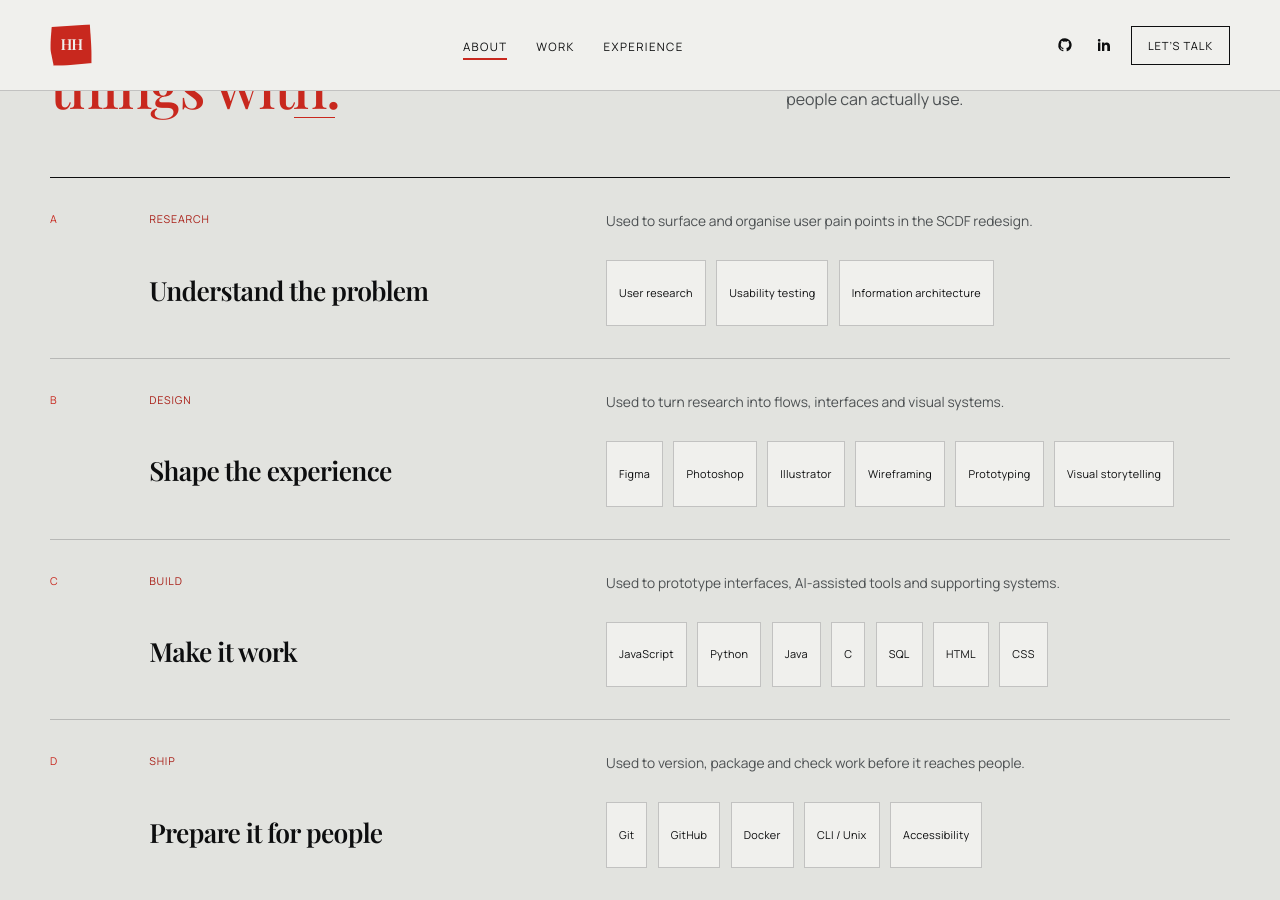
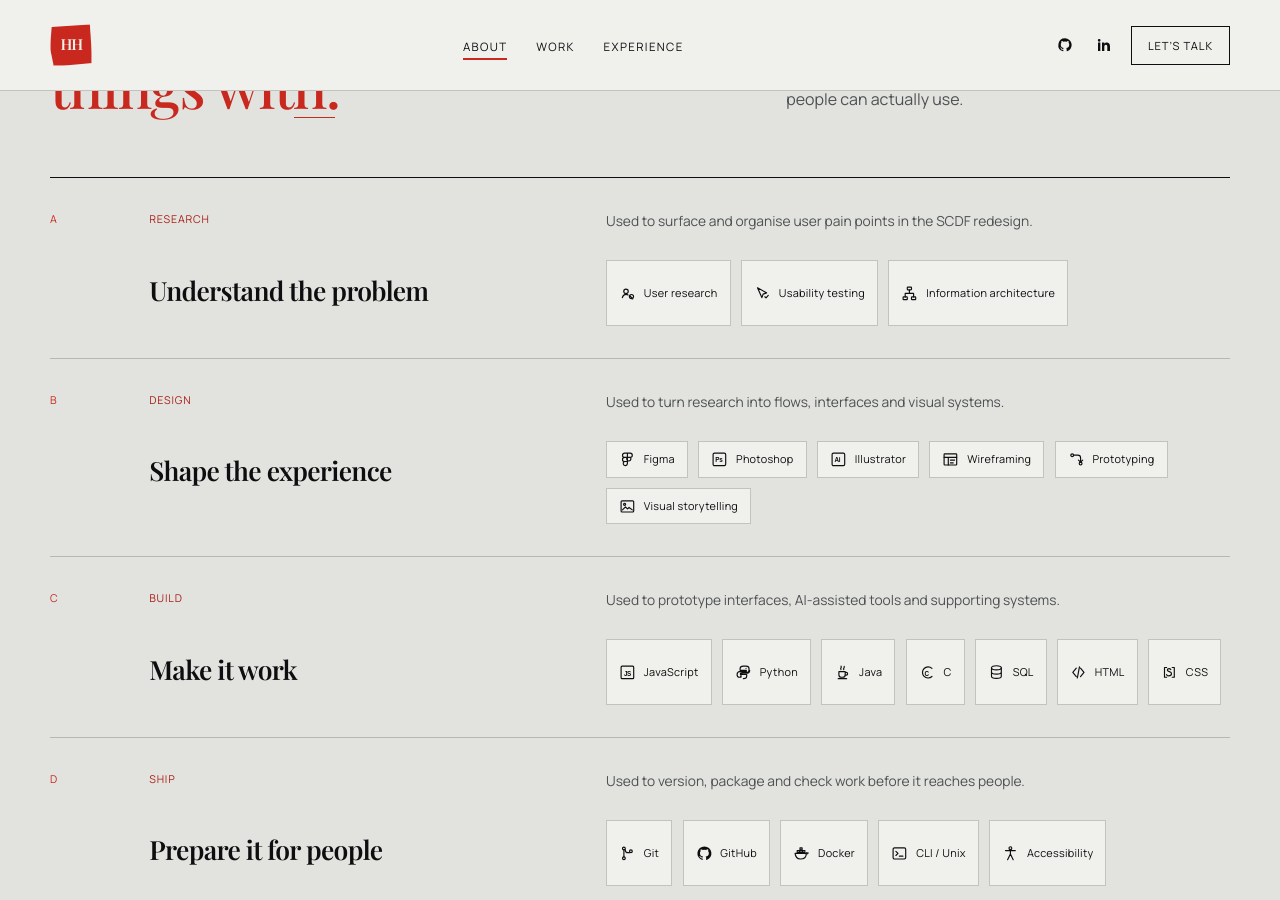
Before and after one commit to hazelhidayah/hazelhidayah.github.io, a Jekyll site: the page built from index.markdown, in a window 1280 px wide and 900 px high, scrolled down 2860 px. Built offline with Jekyll 4.4.1, drawn with Linux system fonts in a browser that asks for light colours.

Commit message:
Add icons to toolbox skills

```diff
--- /dev/null
+++ b/_includes/tool-icon.html
@@ -0,0 +1,46 @@
+<svg class="tool-icon" viewBox="0 0 24 24" aria-hidden="true" focusable="false">
+  {% case include.name %}
+    {% when "research" %}
+      <circle cx="10" cy="9" r="3.2"/><path d="M4.8 18c.7-3.1 2.4-4.7 5.2-4.7 1.2 0 2.2.3 3 .9M15.7 15.7l4 4M17.8 13.6a3 3 0 1 0 0 6 3 3 0 0 0 0-6Z"/>
+    {% when "testing" %}
+      <path d="m5 4 6.2 14 1.8-5 5-1.8L5 4Z"/><path d="m15.5 16.8 1.7 1.7 3.2-3.7"/>
+    {% when "architecture" %}
+      <rect x="9" y="3" width="6" height="4" rx=".8"/><rect x="3" y="17" width="6" height="4" rx=".8"/><rect x="15" y="17" width="6" height="4" rx=".8"/><path d="M12 7v5M6 17v-5h12v5"/>
+    {% when "figma" %}
+      <path d="M8 3h4v6H8a3 3 0 0 1 0-6Zm4 0h4a3 3 0 0 1 0 6h-4V3Zm0 6h4a3 3 0 1 1-4 0Zm-4 0h4v6H8a3 3 0 0 1 0-6Zm0 6h4v3a3 3 0 1 1-4-3Z"/>
+    {% when "photoshop" %}
+      <rect x="3" y="3" width="18" height="18" rx="2"/><text x="6.2" y="16" class="tool-icon__letters">Ps</text>
+    {% when "illustrator" %}
+      <rect x="3" y="3" width="18" height="18" rx="2"/><text x="6.5" y="16" class="tool-icon__letters">Ai</text>
+    {% when "wireframe" %}
+      <rect x="3" y="4" width="18" height="16" rx="1"/><path d="M3 9h18M9 9v11M12 13h6M12 17h4"/>
+    {% when "prototype" %}
+      <circle cx="6" cy="6" r="2"/><circle cx="18" cy="18" r="2"/><path d="M8 6h6a4 4 0 0 1 4 4v6M15 13l3 3 3-3"/>
+    {% when "storytelling" %}
+      <rect x="3" y="4" width="18" height="16" rx="1.5"/><circle cx="8" cy="9" r="1.5"/><path d="m5 17 4.2-4.2 3 2.7 2.2-2 4.6 3.5"/>
+    {% when "javascript" %}
+      <rect x="3" y="3" width="18" height="18" rx="1.5"/><text x="7" y="17" class="tool-icon__letters">JS</text>
+    {% when "python" %}
+      <path d="M12 3c-4 0-4.7 1.8-4.7 3.5V9h8.9v2H6.6C4.5 11 3 12.4 3 15s1.5 4 3.4 4h2.1v-3.1c0-2.1 1.8-3.7 3.8-3.7h4.4c1.8 0 3.3-1.5 3.3-3.4V6.5C20 4.5 18.3 3 16 3h-4Z"/><circle cx="15.8" cy="6.2" r=".8" fill="currentColor" stroke="none"/><path d="M12 21c4 0 4.7-1.8 4.7-3.5V15H7.8v-2h9.6c2.1 0 3.6-1.4 3.6-4"/><circle cx="8.2" cy="17.8" r=".8" fill="currentColor" stroke="none"/>
+    {% when "java" %}
+      <path d="M7 11h9v4.2A3.8 3.8 0 0 1 12.2 19h-1.4A3.8 3.8 0 0 1 7 15.2V11Zm9 1h1.5a2 2 0 0 1 0 4H16M6 21h12M10 8c-2-2 2-2.8 0-5M14 8c-2-1.7 2-2.6.5-4.5"/>
+    {% when "c" %}
+      <path d="M18.5 6.2A8 8 0 1 0 18.5 17.8"/><text x="8" y="16.5" class="tool-icon__letters">C</text>
+    {% when "sql" %}
+      <ellipse cx="12" cy="5.5" rx="7" ry="3"/><path d="M5 5.5v6c0 1.7 3.1 3 7 3s7-1.3 7-3v-6M5 11.5v6c0 1.7 3.1 3 7 3s7-1.3 7-3v-6"/>
+    {% when "html" %}
+      <path d="m9 6-5 6 5 6M15 6l5 6-5 6M13.5 4 10.5 20"/>
+    {% when "css" %}
+      <path d="M8 5H5v14h3M16 5h3v14h-3M14 8c-.5-1-1.3-1.5-2.5-1.5-1.4 0-2.5.8-2.5 2 0 3.2 6 1.5 6 5.2 0 2-1.6 3.3-3.7 3.3-1.5 0-2.7-.6-3.3-1.8"/>
+    {% when "git" %}
+      <circle cx="7" cy="5" r="2"/><circle cx="7" cy="19" r="2"/><circle cx="17" cy="9" r="2"/><path d="M7 7v10M9 7c0 2.2 1.8 4 4 4h2"/>
+    {% when "github" %}
+      <path class="tool-icon__fill" d="M12 2a10 10 0 0 0-3.16 19.49c.5.09.68-.22.68-.48v-1.87c-2.78.6-3.37-1.18-3.37-1.18-.45-1.16-1.11-1.47-1.11-1.47-.91-.62.07-.61.07-.61 1 .07 1.53 1.03 1.53 1.03.9 1.53 2.35 1.09 2.92.83.09-.65.35-1.09.64-1.34-2.22-.25-4.56-1.11-4.56-4.94 0-1.09.39-1.98 1.03-2.68-.1-.25-.45-1.27.1-2.64 0 0 .84-.27 2.75 1.02A9.55 9.55 0 0 1 12 6.82a9.5 9.5 0 0 1 2.5.34c1.91-1.29 2.75-1.02 2.75-1.02.55 1.37.2 2.39.1 2.64.64.7 1.03 1.59 1.03 2.68 0 3.84-2.34 4.69-4.57 4.94.36.31.68.92.68 1.85v2.76c0 .27.18.58.69.48A10 10 0 0 0 12 2Z"/>
+    {% when "docker" %}
+      <path d="M3 12h16c0 4.8-3.4 8-8.5 8C6 20 3.5 17.4 3 12Zm16 1c1.4 0 2.2-.5 2.8-1.5-.8-.5-1.7-.6-2.7-.3M6 8h3v3H6V8Zm4 0h3v3h-3V8Zm4 0h3v3h-3V8Zm-4-4h3v3h-3V4Z"/>
+    {% when "terminal" %}
+      <rect x="3" y="4" width="18" height="16" rx="2"/><path d="m7 9 3 3-3 3M12 16h5"/>
+    {% when "accessibility" %}
+      <circle cx="12" cy="4.5" r="2"/><path d="M5 8h14M12 7v6M8 21l4-8 4 8"/>
+  {% endcase %}
+</svg>
--- a/assets/css/style.css
+++ b/assets/css/style.css
@@ -1854,6 +1854,32 @@ body::before {
   letter-spacing: 0.025em;
 }
 
+.tool-icon {
+  width: 1.05rem;
+  height: 1.05rem;
+  flex: 0 0 auto;
+  overflow: visible;
+  fill: none;
+  stroke: currentColor;
+  stroke-width: 1.65;
+  stroke-linecap: round;
+  stroke-linejoin: round;
+}
+
+.tool-icon__fill {
+  fill: currentColor;
+  stroke: none;
+}
+
+.tool-icon__letters {
+  fill: currentColor;
+  stroke: none;
+  font-family: Arial, sans-serif;
+  font-size: 9px;
+  font-weight: 700;
+  letter-spacing: -0.4px;
+}
+
 .contact-strip {
   position: relative;
   overflow: hidden;
--- a/index.markdown
+++ b/index.markdown
@@ -135,9 +135,9 @@ description: "Hazel Hidayah — Computer Science student, designer, and creative
         <h3>Understand the problem</h3>
         <p class="skill-group__example">Used to surface and organise user pain points in the SCDF redesign.</p>
         <ul class="skill-tags">
-          <li>User research</li>
-          <li>Usability testing</li>
-          <li>Information architecture</li>
+          <li>{% include tool-icon.html name="research" %}<span>User research</span></li>
+          <li>{% include tool-icon.html name="testing" %}<span>Usability testing</span></li>
+          <li>{% include tool-icon.html name="architecture" %}<span>Information architecture</span></li>
         </ul>
       </article>
 
@@ -147,12 +147,12 @@ description: "Hazel Hidayah — Computer Science student, designer, and creative
         <h3>Shape the experience</h3>
         <p class="skill-group__example">Used to turn research into flows, interfaces and visual systems.</p>
         <ul class="skill-tags">
-          <li>Figma</li>
-          <li>Photoshop</li>
-          <li>Illustrator</li>
-          <li>Wireframing</li>
-          <li>Prototyping</li>
-          <li>Visual storytelling</li>
+          <li>{% include tool-icon.html name="figma" %}<span>Figma</span></li>
+          <li>{% include tool-icon.html name="photoshop" %}<span>Photoshop</span></li>
+          <li>{% include tool-icon.html name="illustrator" %}<span>Illustrator</span></li>
+          <li>{% include tool-icon.html name="wireframe" %}<span>Wireframing</span></li>
+          <li>{% include tool-icon.html name="prototype" %}<span>Prototyping</span></li>
+          <li>{% include tool-icon.html name="storytelling" %}<span>Visual storytelling</span></li>
         </ul>
       </article>
 
@@ -162,13 +162,13 @@ description: "Hazel Hidayah — Computer Science student, designer, and creative
         <h3>Make it work</h3>
         <p class="skill-group__example">Used to prototype interfaces, AI-assisted tools and supporting systems.</p>
         <ul class="skill-tags">
-          <li>JavaScript</li>
-          <li>Python</li>
-          <li>Java</li>
-          <li>C</li>
-          <li>SQL</li>
-          <li>HTML</li>
-          <li>CSS</li>
+          <li>{% include tool-icon.html name="javascript" %}<span>JavaScript</span></li>
+          <li>{% include tool-icon.html name="python" %}<span>Python</span></li>
+          <li>{% include tool-icon.html name="java" %}<span>Java</span></li>
+          <li>{% include tool-icon.html name="c" %}<span>C</span></li>
+          <li>{% include tool-icon.html name="sql" %}<span>SQL</span></li>
+          <li>{% include tool-icon.html name="html" %}<span>HTML</span></li>
+          <li>{% include tool-icon.html name="css" %}<span>CSS</span></li>
         </ul>
       </article>
 
@@ -178,11 +178,11 @@ description: "Hazel Hidayah — Computer Science student, designer, and creative
         <h3>Prepare it for people</h3>
         <p class="skill-group__example">Used to version, package and check work before it reaches people.</p>
         <ul class="skill-tags">
-          <li>Git</li>
-          <li>GitHub</li>
-          <li>Docker</li>
-          <li>CLI / Unix</li>
-          <li>Accessibility</li>
+          <li>{% include tool-icon.html name="git" %}<span>Git</span></li>
+          <li>{% include tool-icon.html name="github" %}<span>GitHub</span></li>
+          <li>{% include tool-icon.html name="docker" %}<span>Docker</span></li>
+          <li>{% include tool-icon.html name="terminal" %}<span>CLI / Unix</span></li>
+          <li>{% include tool-icon.html name="accessibility" %}<span>Accessibility</span></li>
         </ul>
       </article>
     </div>
```
